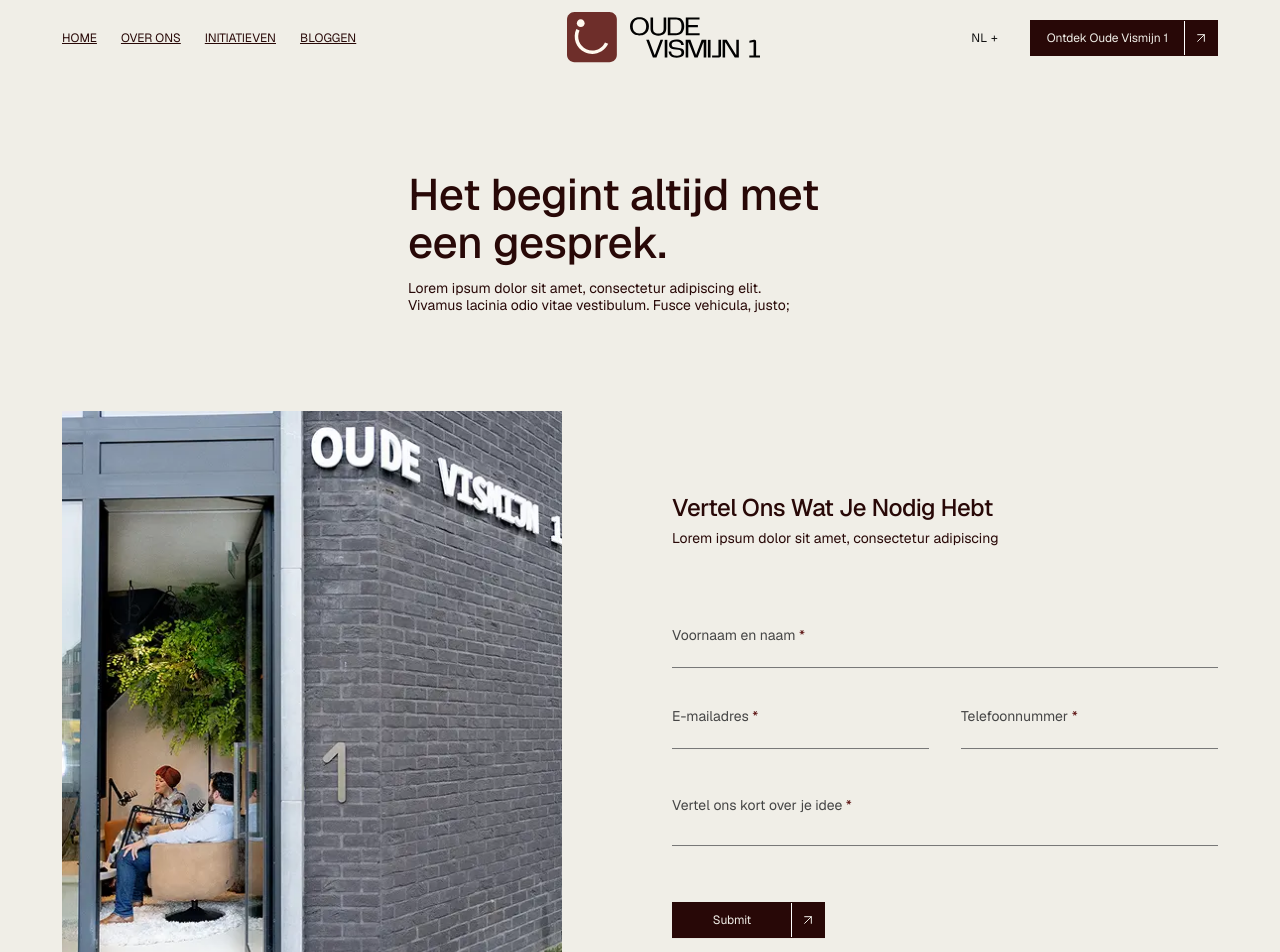
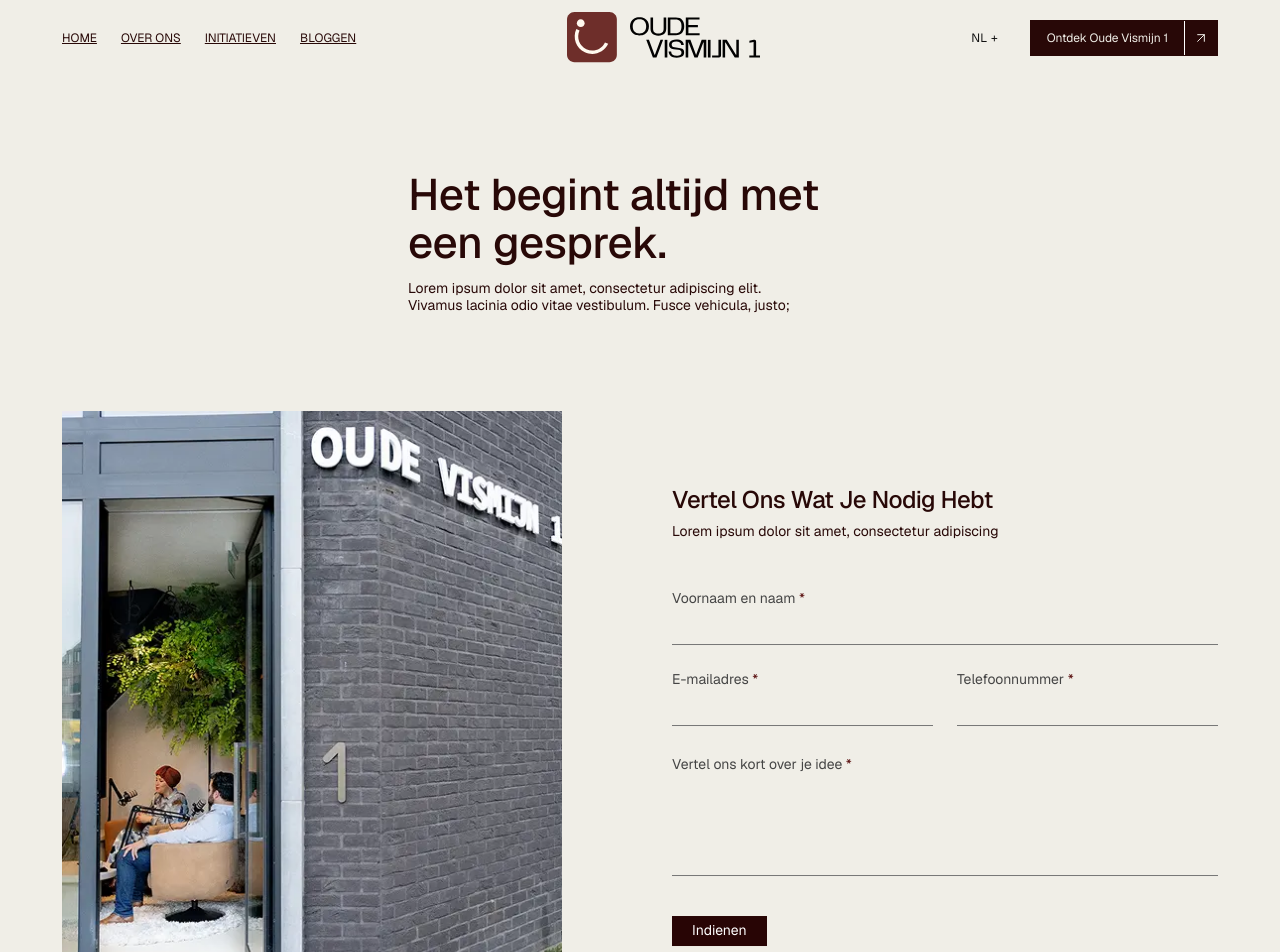
Before and after one commit to gauravgupta799/odue-vismijn, a React (Vite) app: page /contact in a window 1280 px wide. Shown: the top 952 px of the page. Built offline with nearby package versions, Linux system fonts and the light colour scheme.

Commit message:
#form-validation-done

```diff
--- a/package.json
+++ b/package.json
@@ -20,11 +20,11 @@
     "lucide-react": "^0.344.0",
     "react": "^18.3.1",
     "react-dom": "^18.3.1",
-    "react-hook-form": "^7.86.0",
+    "react-hook-form": "^7.87.0",
     "react-router-dom": "^7.18.2",
     "swiper": "^14.1.0",
     "tailwind-merge": "^2.5.4",
-    "zod": "^4.4.3"
+    "zod": "^4.5.4"
   },
   "devDependencies": {
     "@eslint/js": "^9.9.1",
--- /dev/null
+++ b/src/components/ContactForm.tsx
@@ -0,0 +1,185 @@
+import { useState, useEffect } from "react";
+import emailjs from "@emailjs/browser";
+import { useForm } from "react-hook-form";
+import { zodResolver } from "@hookform/resolvers/zod";
+
+import {
+  contactSchema,
+  type ContactFormData,
+} from "../schemas/contactSchema";
+
+const ContactForm = () => {
+  const [submitStatus, setSubmitStatus] = useState<"idle" | "success" | "error">("idle");
+
+  const {
+    register,
+    handleSubmit,
+    reset,
+    formState: { errors, isSubmitting },
+  } = useForm<ContactFormData>({
+    resolver: zodResolver(contactSchema),
+    mode: "onBlur",
+  });
+
+  const onSubmit = async (data: ContactFormData) => {
+    setSubmitStatus("idle");
+
+    try {
+      await emailjs.send(import.meta.env.VITE_EMAILJS_SERVICE_ID, import.meta.env.VITE_EMAILJS_TEMPLATE_ID,
+        {
+          name: data.name,
+          email: data.email,
+          phone: data.phone,
+          message: data.message,
+        },
+        {
+          publicKey: import.meta.env.VITE_EMAILJS_PUBLIC_KEY,
+        }
+      );
+
+      setSubmitStatus("success");
+      reset();
+    } catch (error) {
+      console.error("Email sending failed:", error);
+      setSubmitStatus("error");
+    }
+  };
+
+  useEffect(()=>{
+    if(submitStatus !== "success") return;
+
+    const timeoutId = setTimeout(()=>{
+        setSubmitStatus("idle");
+    }, 3000);
+
+    return ()=> clearTimeout(timeoutId);
+
+  },[submitStatus])
+
+  return (
+    <>
+        <form onSubmit={handleSubmit(onSubmit)} noValidate className="mt-12">
+            {/* Name */}
+            <div>
+                <label  htmlFor="name" className="block pb-2 text-[14px] text-[#454545]">
+                    Voornaam en naam{" "}
+                    <span className="text-[#5b1111]">*</span>
+                </label>
+
+                <input
+                    id="name"
+                    type="text"
+                    autoComplete="name"
+                    {...register("name")}
+                    className={`h-7 w-full border-b bg-transparent text-[14px] outline-none
+                        ${ errors.name ? "border-red-600"  : "border-[#777]" }`}
+                />
+
+                {errors.name && (
+                    <p className="mt-1 text-[12px] text-red-600">
+                        {errors.name.message}
+                    </p>
+                )}
+            </div>
+
+            {/* Email + Phone */}
+            <div className="mt-6 grid grid-cols-1 gap-6 sm:grid-cols-2">
+                {/* Email */}
+                <div>
+                    <label htmlFor="email" className="block pb-2 text-[14px] text-[#454545]">
+                        E-mailadres{" "}
+                        <span className="text-[#5b1111]">*</span>
+                    </label>
+
+                    <input
+                        id="email"
+                        type="email"
+                        autoComplete="email"
+                        {...register("email")}
+                        className={`h-7 w-full border-b bg-transparent text-[14px] outline-none lowercase
+                            ${ errors.email ? "border-red-600" : "border-[#777]" }`}
+                    />
+
+                    {errors.email && (
+                    <p className="mt-1 text-[12px] text-red-600">
+                        {errors.email.message}
+                    </p>
+                    )}
+                </div>
+
+                {/* Phone */}
+                <div>
+                    <label htmlFor="phone" className="block pb-2 text-[14px] text-[#454545]" >
+                        Telefoonnummer{" "}
+                        <span className="text-[#5b1111]">*</span>
+                    </label>
+
+                    <input
+                        id="phone"
+                        type="tel"
+                        autoComplete="tel"
+                        {...register("phone")}
+                        className={`h-7 w-full border-b bg-transparent text-[14px] outline-none
+                            ${ errors.phone ? "border-red-600" : "border-[#777]" }`}
+                    />
+
+                    {errors.phone && (
+                    <p className="mt-1 text-[12px] text-red-600">
+                        {errors.phone.message}
+                    </p>
+                    )}
+                </div>
+            </div>
+
+            {/* Message */}
+            <div className="mt-7">
+                <label  htmlFor="message" className="block pb-2 text-[14px] text-[#454545]" >
+                    Vertel ons kort over je idee{" "}
+                    <span className="text-[#5b1111]">*</span>
+                </label>
+
+                <textarea
+                    id="message"
+                    rows={4}
+                    {...register("message")}
+                    className={`mt-2 block w-full resize-none border-b bg-transparent text-[14px] outline-none
+                        ${ errors.message ? "border-red-600" : "border-[#777]"}`}
+                />
+
+                {errors.message && (
+                    <p className="mt-1 text-[12px] text-red-600">
+                        {errors.message.message}
+                    </p>
+                )}
+            </div>
+
+            {/* Submit */}
+            <div className="mt-10">
+                <button
+                    type="submit"
+                    disabled={isSubmitting}
+                    className="h-[30px] min-w-[90px] bg-[#280505] px-5 text-[14px] capitalize text-white transition-colors hover:bg-[#430909] disabled:cursor-not-allowed disabled:opacity-50"
+                >
+                    {isSubmitting ? "Verzenden..." : "Indienen"}
+                </button>
+            </div>
+
+            {/* Success */}
+            {submitStatus === "success" && (
+                <p className="mt-4 text-[14px] text-green-700">
+                    Bedankt! Uw bericht is succesvol verzonden.
+                </p>
+            )}
+
+            {/* Error */}
+            {submitStatus === "error" && (
+                <p className="mt-4 text-[14px] text-red-700">
+                   Er is iets misgegaan. Probeer het later opnieuw.
+                </p>
+            )}
+        </form>
+    </>
+  );
+};
+
+export default ContactForm;
--- a/src/pages/Contact.tsx
+++ b/src/pages/Contact.tsx
@@ -1,19 +1,20 @@
-import { FormEvent } from "react";
+// import { FormEvent } from "react";
 import contactImage from "../assets/contact.webp";
-import { ActionButton } from '@/components/ActionButton';
+// import { ActionButton } from '@/components/ActionButton';
 import { useScrollReveal } from '@/hooks/useScrollReveal';
 // import FloatingInput from "@/components/FloatingInput";
+import ContactForm from "@/components/ContactForm";
 
 const ContactSection = () => {
   useScrollReveal();
 
 
-  const handleSubmit = (event: FormEvent<HTMLFormElement>) => {
-    event.preventDefault();
+//   const handleSubmit = (event: FormEvent<HTMLFormElement>) => {
+//     event.preventDefault();
 
-    // Handle your form submission here
-    console.log("Form submitted");
-  };
+//     // Handle your form submission here
+//     console.log("Form submitted");
+//   };
 
   return (
       <section className="contact py-14 md:py-16 lg:py-20 xl:py-24">
@@ -49,88 +50,7 @@
                         </p>
                     </div>
 
-                    <form onSubmit={handleSubmit} className="mt-6 sm:mt-8 md:mt-10 lg:mt-12 xl:mt-14">
-                        <div className="relative border-b border-[#777] mb-4">
-                            <input
-                                id="name"
-                                type="text"
-                                placeholder=" "
-                                className="peer h-16 w-full bg-transparent text-[14px] outline-none "
-                            />
-
-                            <label
-                                htmlFor="name"
-                                className="pointer-events-none absolute left-0 top-1/2 -translate-y-1/2 text-[14px] text-[#454545] transition-all duration-200 ease-in-out
-                                peer-focus:top-0 peer-focus:translate-y-0 peer-focus:text-[12px] peer-[:not(:placeholder-shown)]:top-0 peer-[:not(:placeholder-shown)]:translate-y-0 peer-[:not(:placeholder-shown)]:text-[12px]"
-                            >
-                                Voornaam en naam <span className="text-[#5b1111]">*</span>
-                            </label>
-                        </div>
-
-                        {/* Email + Phone */}
-                        <div className="grid grid-cols-1 sm:grid-cols-2 sm:gap-8">
-                            <div className="relative border-b border-[#777] mb-4">
-                                <input
-                                    id="email"
-                                    type="email"
-                                    name="email"
-                                    placeholder=" "
-                                    className="peer h-16 w-full bg-transparent text-[14px] outline-none "
-                                />
-
-                                <label
-                                    htmlFor="email"
-                                    className="pointer-events-none absolute left-0 top-1/2 -translate-y-1/2 text-[14px] text-[#454545] transition-all duration-200 ease-in-out
-                                    peer-focus:top-0 peer-focus:translate-y-0 peer-focus:text-[12px] peer-[:not(:placeholder-shown)]:top-0 peer-[:not(:placeholder-shown)]:translate-y-0 peer-[:not(:placeholder-shown)]:text-[12px]"
-                                >
-                                    E-mailadres <span className="text-[#5b1111]">*</span>
-                                </label>
-                            </div>
-
-                            <div className="relative border-b border-[#777] mb-4">
-                                <input
-                                    id="phone"
-                                    name="phone"
-                                    type="tel"
-                                    placeholder=" "
-                                    className="peer h-16 w-full bg-transparent text-[14px] outline-none "
-                                />
-
-                                <label
-                                    htmlFor="phone"
-                                    className="pointer-events-none absolute left-0 top-1/2 -translate-y-1/2 text-[14px] text-[#454545] transition-all duration-200 ease-in-out
-                                    peer-focus:top-0 peer-focus:translate-y-0 peer-focus:text-[12px] peer-[:not(:placeholder-shown)]:top-0 peer-[:not(:placeholder-shown)]:translate-y-0 peer-[:not(:placeholder-shown)]:text-[12px]"
-                                >
-                                      Telefoonnummer <span className="text-[#5b1111]">*</span>
-                                </label>
-                            </div>
-                        </div>
-
-
-                        <div className="relative border-b border-[#777] mb-4">
-                            <input
-                                id="message"
-                                name="message"
-                                placeholder=" "
-                                className="peer h-20 w-full bg-transparent text-[14px] outline-none resize-none"
-                            />
-
-                            <label
-                                htmlFor="message"
-                                className="pointer-events-none absolute left-0 top-1/2 -translate-y-1/2 text-[14px] text-[#454545] transition-all duration-200 ease-in-out
-                                peer-focus:top-0 peer-focus:translate-y-0 peer-focus:text-[12px] peer-[:not(:placeholder-shown)]:top-0 peer-[:not(:placeholder-shown)]:translate-y-0 peer-[:not(:placeholder-shown)]:text-[12px]"
-                            >
-                                Vertel ons kort over je idee <span className="text-[#5b1111]">*</span>
-                            </label>
-                        </div>
-
-                        {/* Submit */}
-                        <div className="mt-10 md:mt-12 xl:mt-14 flex items-center gap-[4px]">
-                            <ActionButton>
-                                Submit
-                            </ActionButton>
-                        </div>
-                    </form>
+                    <ContactForm/>
                 </div>
             </div>
 
@@ -187,21 +107,79 @@
 
 
 
-                        {/* Message */}
-                        {/* <div className="mt-7">
-                            <label
-                                htmlFor="message"
-                                className="block pb-2 text-[14px] text-[#454545]"
-                            >
-                            Vertel ons kort over je idee{" "}
-                            <span className="text-[#5b1111]">*</span>
-                            </label>
 
-                            <textarea
-                                id="message"
-                                name="message"
-                                required
-                                rows={4}
-                                className="mt-8 block w-full resize-none border-b border-[#777] bg-transparent text-[14px] outline-none"
-                            />
-                        </div> */}
+ {/* <form onSubmit={handleSubmit} className="mt-6 sm:mt-8 md:mt-10 lg:mt-12 xl:mt-14">
+        <div className="relative border-b border-[#777] mb-4">
+            <input
+                id="name"
+                type="text"
+                placeholder=" "
+                className="peer h-16 w-full bg-transparent text-[14px] outline-none "
+            />
+            <label
+                htmlFor="name"
+                className="pointer-events-none absolute left-0 top-1/2 -translate-y-1/2 text-[14px] text-[#454545] transition-all duration-200 ease-in-out
+                peer-focus:top-0 peer-focus:translate-y-0 peer-focus:text-[12px] peer-[:not(:placeholder-shown)]:top-0 peer-[:not(:placeholder-shown)]:translate-y-0 peer-[:not(:placeholder-shown)]:text-[12px]"
+            >
+                Voornaam en naam <span className="text-[#5b1111]">*</span>
+            </label>
+        </div>
+
+        <div className="grid grid-cols-1 sm:grid-cols-2 sm:gap-8">
+            <div className="relative border-b border-[#777] mb-4">
+                <input
+                    id="email"
+                    type="email"
+                    name="email"
+                    placeholder=" "
+                    className="peer h-16 w-full bg-transparent text-[14px] outline-none "
+                />
+                <label
+                    htmlFor="email"
+                    className="pointer-events-none absolute left-0 top-1/2 -translate-y-1/2 text-[14px] text-[#454545] transition-all duration-200 ease-in-out
+                    peer-focus:top-0 peer-focus:translate-y-0 peer-focus:text-[12px] peer-[:not(:placeholder-shown)]:top-0 peer-[:not(:placeholder-shown)]:translate-y-0 peer-[:not(:placeholder-shown)]:text-[12px]"
+                >
+                    E-mailadres <span className="text-[#5b1111]">*</span>
+                </label>
+            </div>
+
+            <div className="relative border-b border-[#777] mb-4">
+                <input
+                    id="phone"
+                    name="phone"
+                    type="tel"
+                    placeholder=" "
+                    className="peer h-16 w-full bg-transparent text-[14px] outline-none "
+                />
+                <label
+                    htmlFor="phone"
+                    className="pointer-events-none absolute left-0 top-1/2 -translate-y-1/2 text-[14px] text-[#454545] transition-all duration-200 ease-in-out
+                    peer-focus:top-0 peer-focus:translate-y-0 peer-focus:text-[12px] peer-[:not(:placeholder-shown)]:top-0 peer-[:not(:placeholder-shown)]:translate-y-0 peer-[:not(:placeholder-shown)]:text-[12px]"
+                >
+                        Telefoonnummer <span className="text-[#5b1111]">*</span>
+                </label>
+            </div>
+        </div>
+
+        <div className="relative border-b border-[#777] mb-4">
+            <input
+                id="message"
+                name="message"
+                placeholder=" "
+                className="peer h-20 w-full bg-transparent text-[14px] outline-none resize-none"
+            />
+            <label
+                htmlFor="message"
+                className="pointer-events-none absolute left-0 top-1/2 -translate-y-1/2 text-[14px] text-[#454545] transition-all duration-200 ease-in-out
+                peer-focus:top-0 peer-focus:translate-y-0 peer-focus:text-[12px] peer-[:not(:placeholder-shown)]:top-0 peer-[:not(:placeholder-shown)]:translate-y-0 peer-[:not(:placeholder-shown)]:text-[12px]"
+            >
+                Vertel ons kort over je idee <span className="text-[#5b1111]">*</span>
+            </label>
+        </div>
+
+        <div className="mt-10 md:mt-12 xl:mt-14 flex items-center gap-[4px]">
+            <ActionButton>
+                Submit
+            </ActionButton>
+        </div>
+    </form> */}
--- /dev/null
+++ b/src/schemas/contactSchema.ts
@@ -0,0 +1,15 @@
+import { z} from "zod";
+
+export const contactSchema = z.object({
+    name: z.string().trim().min(1, "Naam is verplicht.").min(2, "De naam is te kort.").max(50, "De naam is te lang.").regex(/^[a-zA-ZÀ-ÿ\s]+$/,"De naam mag alleen letters bevatten."),
+
+    email: z.string().trim().toLowerCase().min(1, "E-mailadres is vereist.").email("Voer een geldig e-mailadres in.").max(100, "De e-mail is te lang."),
+
+    phone: z.string().trim().min(1, "Telefoonnummer is verplicht").min(7, "Het telefoonnummer is te kort.").max(20, "Het telefoonnummer is te lang.").regex(/^[+]?[\d\s().-]+$/, "Voer een geldig telefoonnummer in."),
+
+    message: z.string().trim().min(10, "Vertel ons alsjeblieft iets meer over uw idee.")
+    .max(2000, "Het bericht is te lang."),
+});
+
+
+export type ContactFormData = z.infer<typeof contactSchema>;
```
Also changed, not shown: 1 other file (tests, documents, lock files or other folders).
